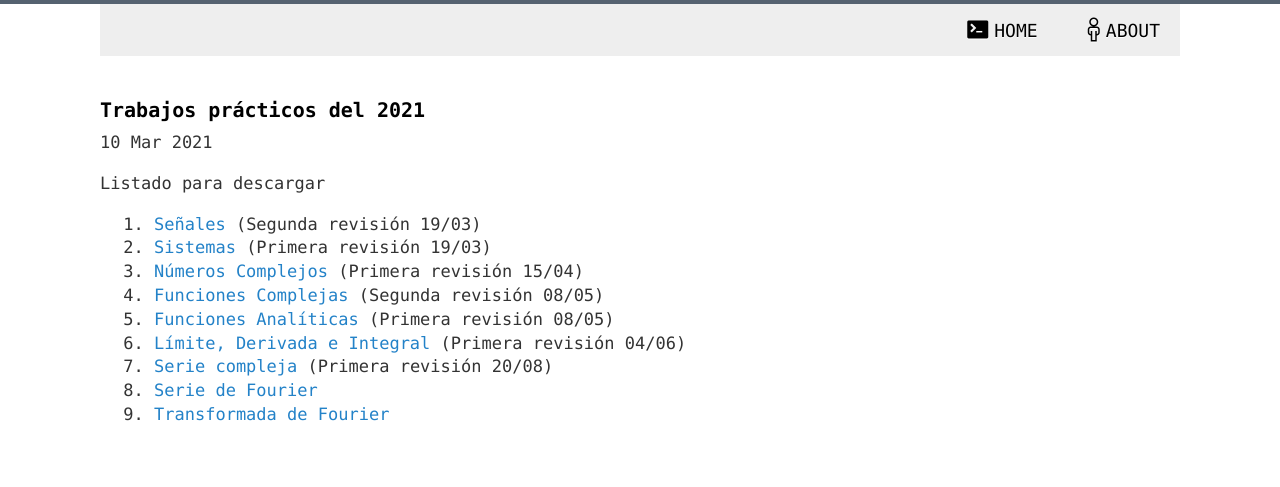
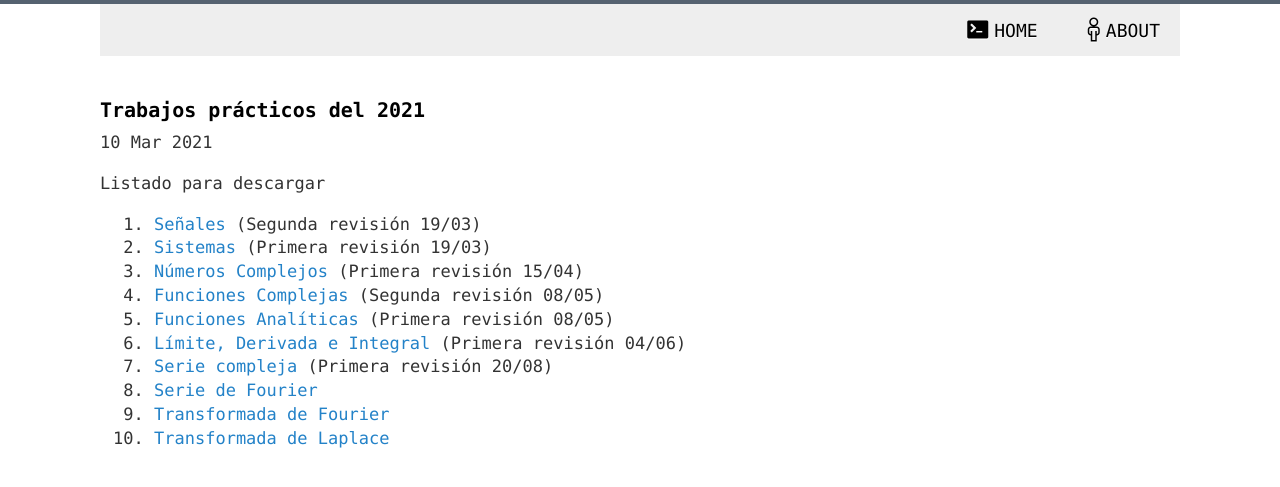
Before and after one commit to 1nv1/UTN-FRN-ASS, a Jekyll site: the page built from _posts/2021-03-10-TPs2021.markdown, in a window 1280 px wide. Shown: the top 487 px of the page. Built offline with Jekyll 4.4.1, drawn with Linux system fonts in a browser that asks for light colours; comment, search, counter and statistics services are not loaded.

Commit message:
Added TP10

```diff
--- a/_posts/2021-03-10-TPs2021.markdown
+++ b/_posts/2021-03-10-TPs2021.markdown
@@ -18,3 +18,4 @@ Listado para descargar
 7. <a href="https://cloud.degoo.com/share/g6o0trbODbcbeQWFfoSGlw" target="_blank">Serie compleja</a> (Primera revisión 20/08)
 8. <a href="https://cloud.degoo.com/share/gQrzFfBxxh7pE8x_Pj4uVQ" target="_blank">Serie de Fourier</a>
 9. <a href="https://cloud.degoo.com/share/KXwpkLTLfcYsSab664JUJA" target="_blank">Transformada de Fourier</a>
+10. <a href="https://cloud.degoo.com/share/OncM81zI0OygLOT-dc6Ocw" target="_blank">Transformada de Laplace</a>
```
